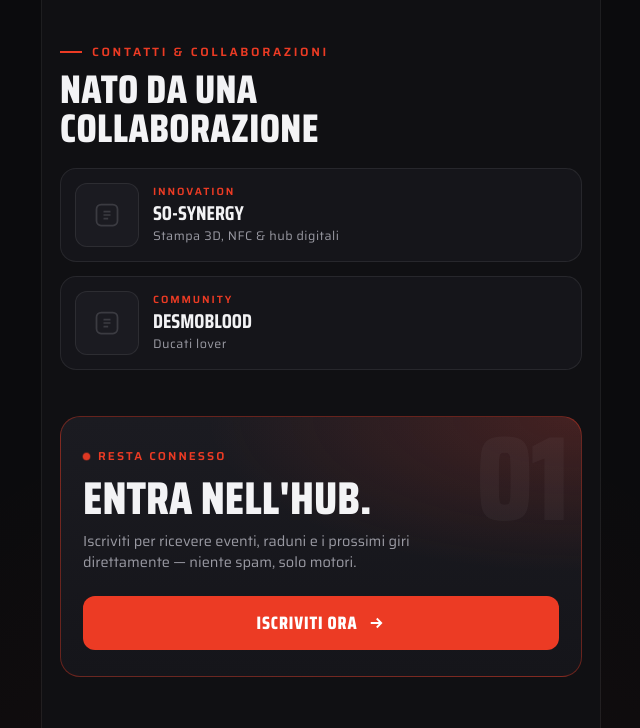
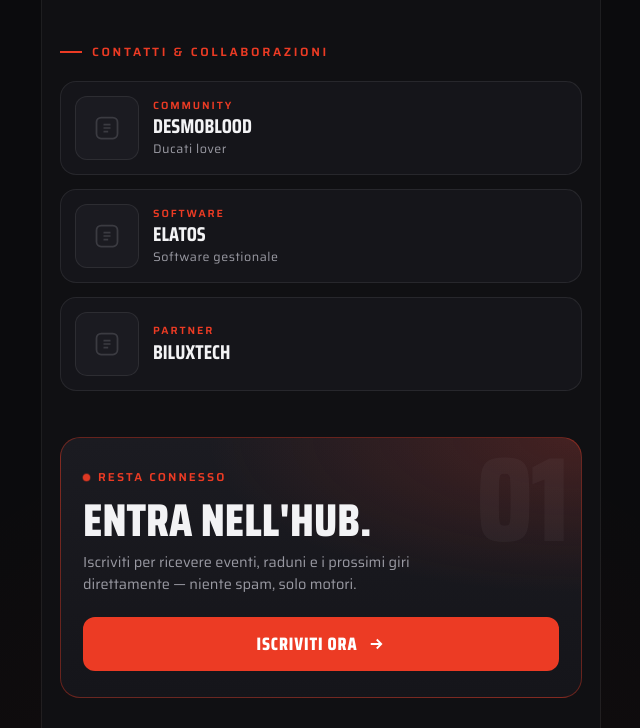
Before and after one commit to evamarketingmedia/drivenode, a plain HTML site: page index.html in a window 1280 px wide. Shown: the part 1964-2692 px from the top of the page, without its empty margins (319-959 px from the left). Drawn offline with nearby package versions, Linux system fonts and the light colour scheme; no server answers; a web font is replaced by a local one.

Commit message:
Add files via upload

```diff
--- a/config.js
+++ b/config.js
@@ -5,3 +5,9 @@
 
 var SUPABASE_URL      = 'https://pnydnybcicdvbzpsykcd.supabase.co';
 var SUPABASE_ANON_KEY = 'eyJhbGciOiJIUzI1NiIsInR5cCI6IkpXVCJ9.eyJpc3MiOiJzdXBhYmFzZSIsInJlZiI6InBueWRueWJjaWNkdmJ6cHN5a2NkIiwicm9sZSI6ImFub24iLCJpYXQiOjE3ODA4NzAxMTksImV4cCI6MjA5NjQ0NjExOX0.c2IwRCfGMkhYtD4i2jMqS86DN7_1N8ildsBOu-iXO_I';
+
+// ============================================================
+//  PASSWORD ADMIN LOCALE — cambia questo valore
+//  Usata come accesso diretto al pannello admin
+// ============================================================
+var ADMIN_PASSWORD = 'drivenode2026';
--- a/index.html
+++ b/index.html
@@ -514,7 +514,6 @@
     <section class="sec">
       <div class="sec-head">
         <div class="kicker">Contatti &amp; collaborazioni</div>
-        <h2 class="sec-title">Nato da una<br/>collaborazione</h2>
       </div>
       <div class="partners" id="partners-list">
         <!-- populated by JS -->
@@ -763,8 +762,9 @@
 ];
 
 const STATIC_PARTNERS = [
-  { tag:'Innovation', name:'So-Synergy',  description:'Stampa 3D, NFC & hub digitali', logo_url:null },
-  { tag:'Community',  name:'Desmoblood', description:'Ducati lover',                   logo_url:null },
+  { tag:'Community',  name:'Desmoblood',  description:'Ducati lover',                        logo_url:null, url:'https://desmoblood.com' },
+  { tag:'Software',   name:'Elatos',      description:'Software gestionale',                 logo_url:null, url:'https://elatos.net/software-gestionale-index.html' },
+  { tag:'Partner',    name:'Biluxtech',   description:'',                                    logo_url:null, url:null },
 ];
 
 // ── svg icons ──
@@ -814,15 +814,16 @@
   const logo = p.logo_url
     ? `<img src="${p.logo_url}" alt="${p.name}">`
     : `<svg style="width:28px;height:28px;color:var(--txt-faint);opacity:.4;" viewBox="0 0 24 24" fill="none" stroke="currentColor" stroke-width="1.5"><rect x="3" y="3" width="18" height="18" rx="4"/><path d="M9 9h6M9 12h6M9 15h4"/></svg>`;
-  return `
-    <div class="pcard">
+  const inner = `
       <div class="logo">${logo}</div>
       <div>
         <div class="meta-tag">${p.tag}</div>
         <div class="pname">${p.name}</div>
-        <div class="pdesc">${p.description}</div>
-      </div>
-    </div>`;
+        ${p.description ? `<div class="pdesc">${p.description}</div>` : ''}
+      </div>`;
+  return p.url
+    ? `<a class="pcard" href="${p.url}" target="_blank" rel="noopener">${inner}</a>`
+    : `<div class="pcard">${inner}</div>`;
 }
 
 function renderSkeletons(railId, count) {
```
Also changed, not shown: admin.html (+6 -1 lines).
